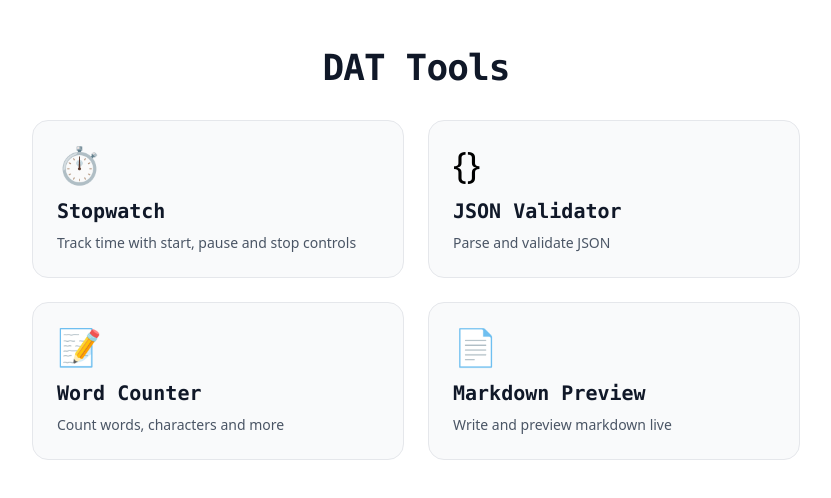
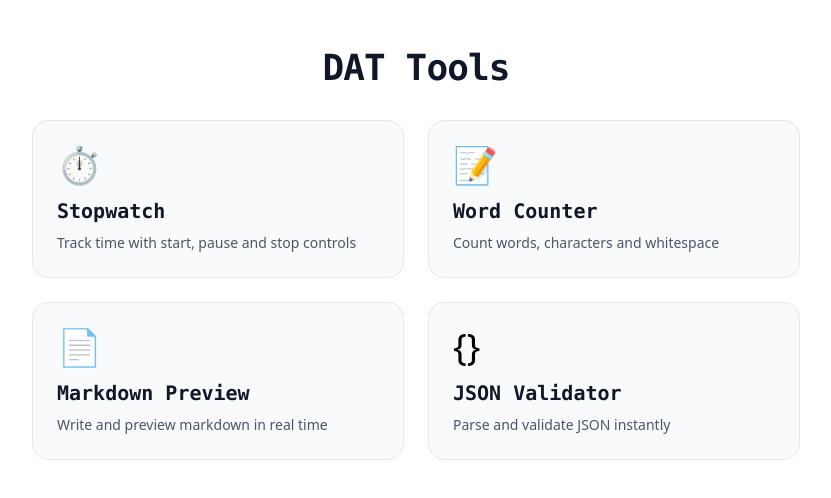
Before and after one commit to jorgeivanburgosaguilar/dat-tools, a SvelteKit app: page / in a window 1280 px wide. Shown: the top 498 px of the page, without its empty margins (224-1055 px from the left). Built offline with nearby package versions, Linux system fonts and the light colour scheme.

Commit message:
reorder the index page

```diff
--- a/src/routes/+page.svelte
+++ b/src/routes/+page.svelte
@@ -31,19 +31,6 @@
       </a>
 
       <a
-        href={resolve('/json-validator')}
-        class="group rounded-2xl border border-gray-200 bg-gray-50 p-6 transition-all hover:border-blue-400 hover:shadow-lg dark:border-gray-700 dark:bg-gray-800 dark:hover:border-blue-500"
-      >
-        <div class="mb-3 text-4xl">&#x7B;&#x7D;</div>
-        <h2
-          class="mb-2 font-mono text-xl font-bold text-gray-900 group-hover:text-blue-600 dark:text-gray-100 dark:group-hover:text-blue-400"
-        >
-          JSON Validator
-        </h2>
-        <p class="text-sm text-gray-600 dark:text-gray-400">Parse and validate JSON</p>
-      </a>
-
-      <a
         href={resolve('/word-counter')}
         class="group rounded-2xl border border-gray-200 bg-gray-50 p-6 transition-all hover:border-blue-400 hover:shadow-lg dark:border-gray-700 dark:bg-gray-800 dark:hover:border-blue-500"
       >
@@ -53,7 +40,7 @@
         >
           Word Counter
         </h2>
-        <p class="text-sm text-gray-600 dark:text-gray-400">Count words, characters and more</p>
+        <p class="text-sm text-gray-600 dark:text-gray-400">Count words, characters and whitespace</p>
       </a>
 
       <a
@@ -66,7 +53,20 @@
         >
           Markdown Preview
         </h2>
-        <p class="text-sm text-gray-600 dark:text-gray-400">Write and preview markdown live</p>
+        <p class="text-sm text-gray-600 dark:text-gray-400">Write and preview markdown in real time</p>
+      </a>
+
+      <a
+        href={resolve('/json-validator')}
+        class="group rounded-2xl border border-gray-200 bg-gray-50 p-6 transition-all hover:border-blue-400 hover:shadow-lg dark:border-gray-700 dark:bg-gray-800 dark:hover:border-blue-500"
+      >
+        <div class="mb-3 text-4xl">&#x7B;&#x7D;</div>
+        <h2
+          class="mb-2 font-mono text-xl font-bold text-gray-900 group-hover:text-blue-600 dark:text-gray-100 dark:group-hover:text-blue-400"
+        >
+          JSON Validator
+        </h2>
+        <p class="text-sm text-gray-600 dark:text-gray-400">Parse and validate JSON instantly</p>
       </a>
     </div>
   </div>
```
